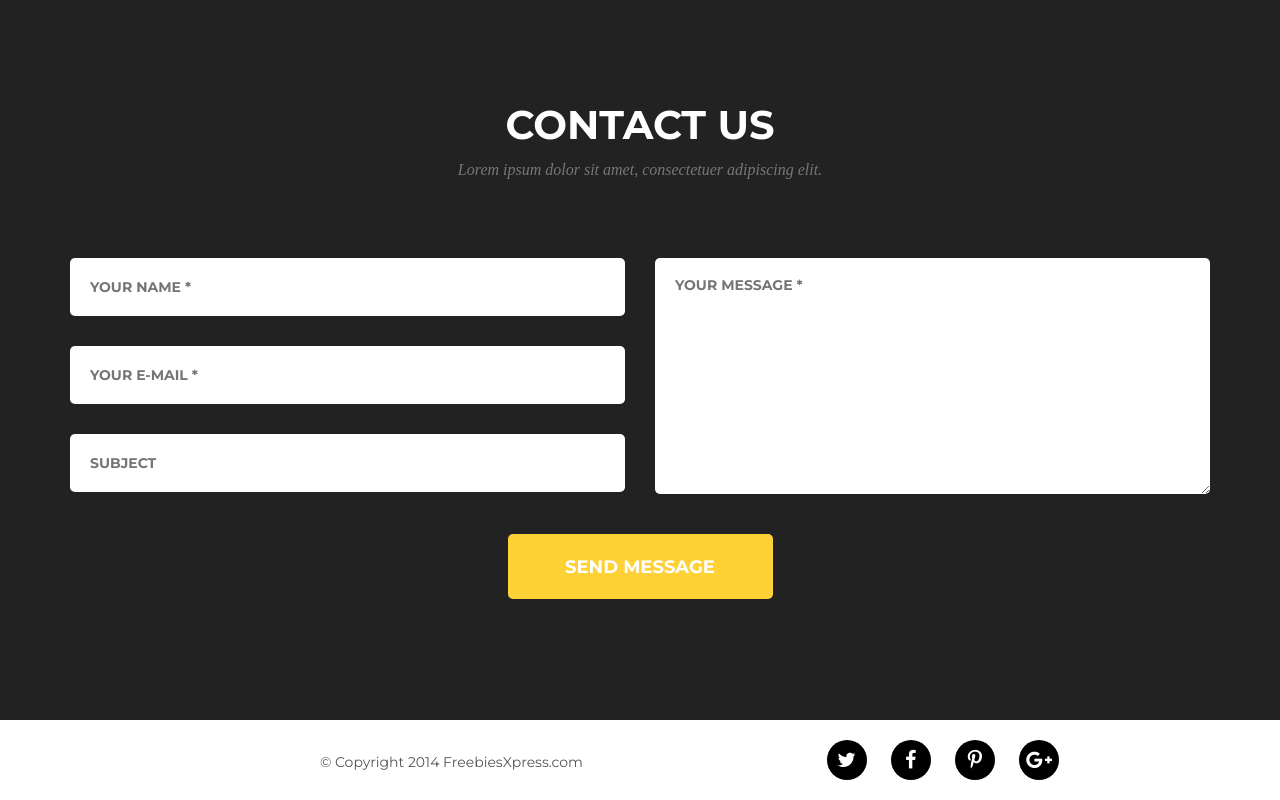
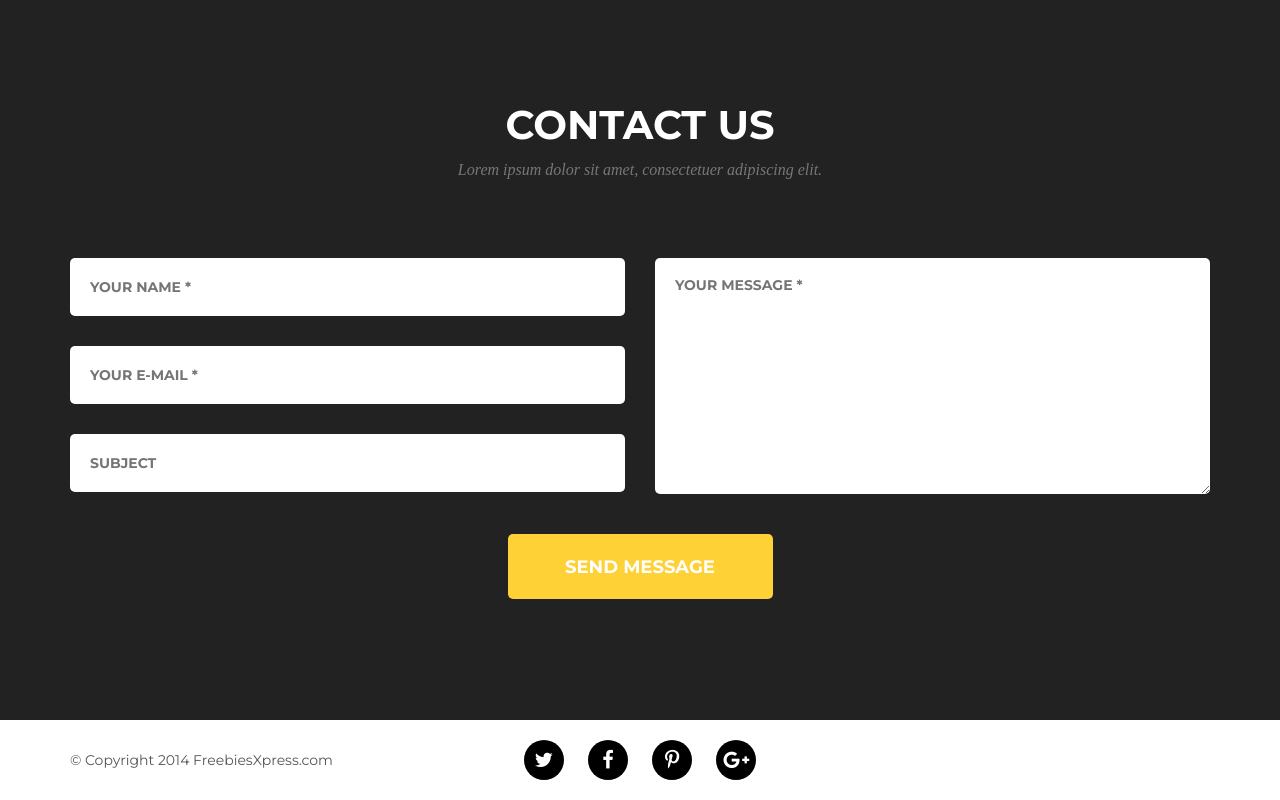
Before and after one commit to bartekma89/Project-HTML, a website: page src/index.html in a window 1280 px wide. Shown: the part 5253-6053 px from the top of the page. Drawn offline with nearby package versions, Linux system fonts and the light colour scheme; files whose address does not match are found by name.

Commit message:
refactored footer section

```diff
--- a/src/css/style.css
+++ b/src/css/style.css
@@ -678,6 +678,8 @@ body {
 .container-fluid {
   padding: 0; }
 
+footer {
+  position: relative; }
   footer .social-media {
     padding: 20px; }
     footer .social-media .icon-btn {
@@ -694,10 +696,13 @@ footer .social-media {
         background-color: #fff;
         color: #000;
         border: 3px solid #000; }
-  footer .social-media .copyright {
-    color: #555555;
+  footer .copyright {
+    position: absolute;
+    top: 50%;
+    -webkit-transform: translateY(-50%);
+        -ms-transform: translateY(-50%);
+            transform: translateY(-50%);
+    color: #555;
     font-family: "Montserrat", sans-serif;
     font-size: 14px;
-    font-weight: 400;
-    line-height: 22px;
-    margin: auto 230px; }
+    font-weight: 400; }
--- a/src/index.html
+++ b/src/index.html
@@ -243,10 +243,10 @@
         <!-- footer -->
         <footer>
             <div class="container">
-                <div class="social-media">
-                    <span class="copyright">
+                <span class="copyright">
                     &copy; Copyright 2014 FreebiesXpress.com
-                	</span>
+                </span>
+                <div class="social-media text-center">
                     <button class="icon-btn twitter"><i class="fa fa-twitter"></i></button>
                     <button class="icon-btn facebook"><i class="fa fa-facebook"></i></button>
                     <button class="icon-btn pinterest"><i class="fa fa-pinterest-p"></i></button>
```
Lines whose indentation alone changed are shown as unchanged.
